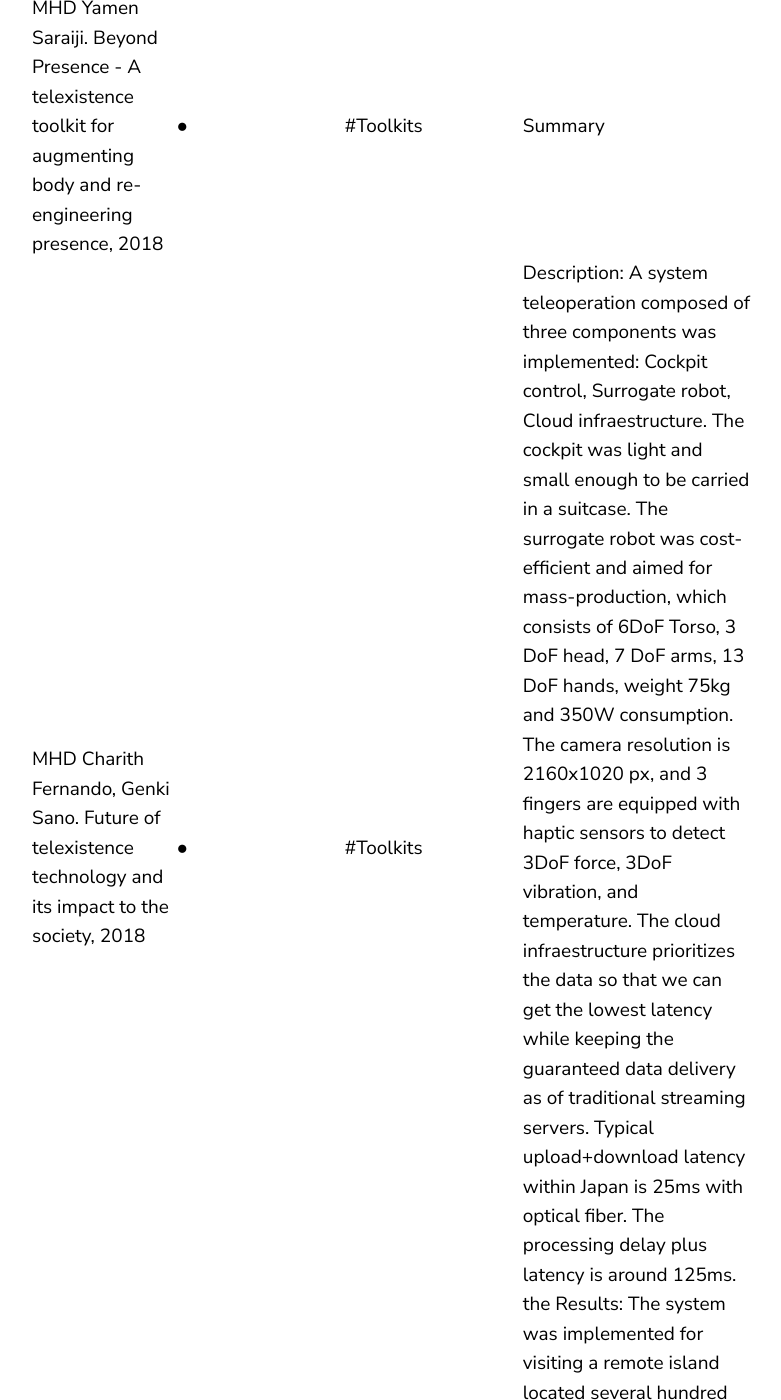
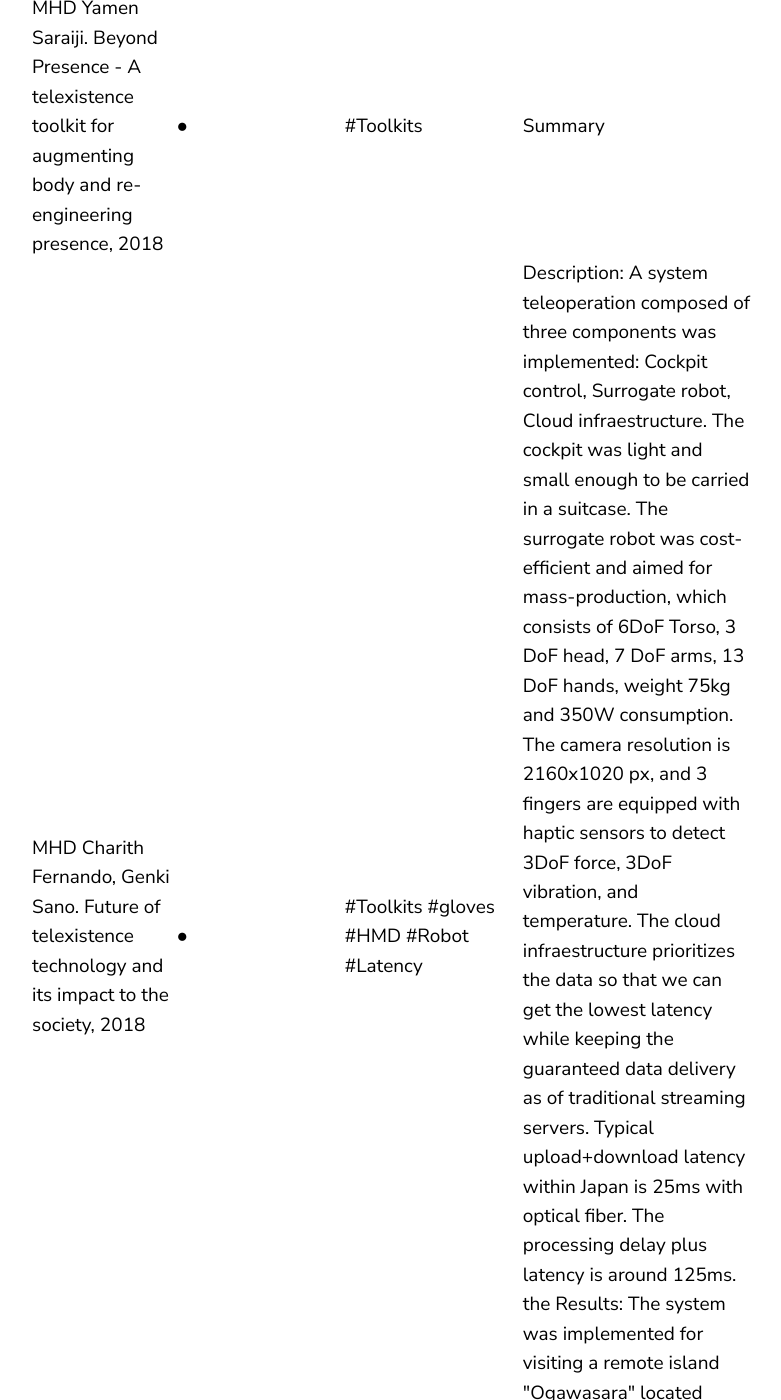
Before and after one commit to jluis9796/jluis9796.github.io, a Jekyll site: the page built from _posts/2020-05-24-telexistence.markdown, in a window 1280 px wide and 1400 px high, scrolled down 3276 px. Shown: the whole window, without its empty margins (68-849 px from the left). Built offline with Jekyll 4.4.1, drawn with Linux system fonts in a browser that asks for light colours; part of the change alters nothing that is shown; some of the changed text lies outside the part shown.

Commit message:
Update 2020-05-24-telexistence.markdown

```diff
--- a/_posts/2020-05-24-telexistence.markdown
+++ b/_posts/2020-05-24-telexistence.markdown
@@ -81,8 +81,8 @@ failures and grasping errors, while significantly reducing the number of user in
     <td></td>
     <td></td>
     <td></td>
-    <td>#Toolkits</td>
-    <td>Description: A system teleoperation composed of three components was implemented: Cockpit control, Surrogate robot, Cloud infraestructure. The cockpit was light and small enough to be carried in a suitcase. The surrogate robot was cost-efficient and aimed for mass-production, which consists of 6DoF Torso, 3 DoF head, 7 DoF arms, 13 DoF hands, weight 75kg and 350W consumption. The camera resolution is 2160x1020 px, and 3 fingers are equipped with haptic sensors to detect 3DoF force, 3DoF vibration, and temperature. The cloud infraestructure prioritizes the data so that we can get the lowest latency while keeping the guaranteed data delivery as of traditional streaming servers. Typical upload+download latency within Japan is 25ms with optical fiber. The processing delay plus latency is around 125ms. the   Results: The system was implemented for visiting a remote island located several hundred kms away from Tokyo. </td>
+    <td>#Toolkits #gloves #HMD #Robot #Latency</td>
+    <td>Description: A system teleoperation composed of three components was implemented: Cockpit control, Surrogate robot, Cloud infraestructure. The cockpit was light and small enough to be carried in a suitcase. The surrogate robot was cost-efficient and aimed for mass-production, which consists of 6DoF Torso, 3 DoF head, 7 DoF arms, 13 DoF hands, weight 75kg and 350W consumption. The camera resolution is 2160x1020 px, and 3 fingers are equipped with haptic sensors to detect 3DoF force, 3DoF vibration, and temperature. The cloud infraestructure prioritizes the data so that we can get the lowest latency while keeping the guaranteed data delivery as of traditional streaming servers. Typical upload+download latency within Japan is 25ms with optical fiber. The processing delay plus latency is around 125ms. the   Results: The system was implemented for visiting a remote island "Ogawasara" located several hundred kms away from Tokyo. 90 participants had visual, auditory, voice, haptic and motor experiences for approx. 10 minutes each person. </td>
     </tr>
     <tr>
     <td>Daisuke Kondo. Visual display system for teleoperation of construction machinery, 2018</td>
```
